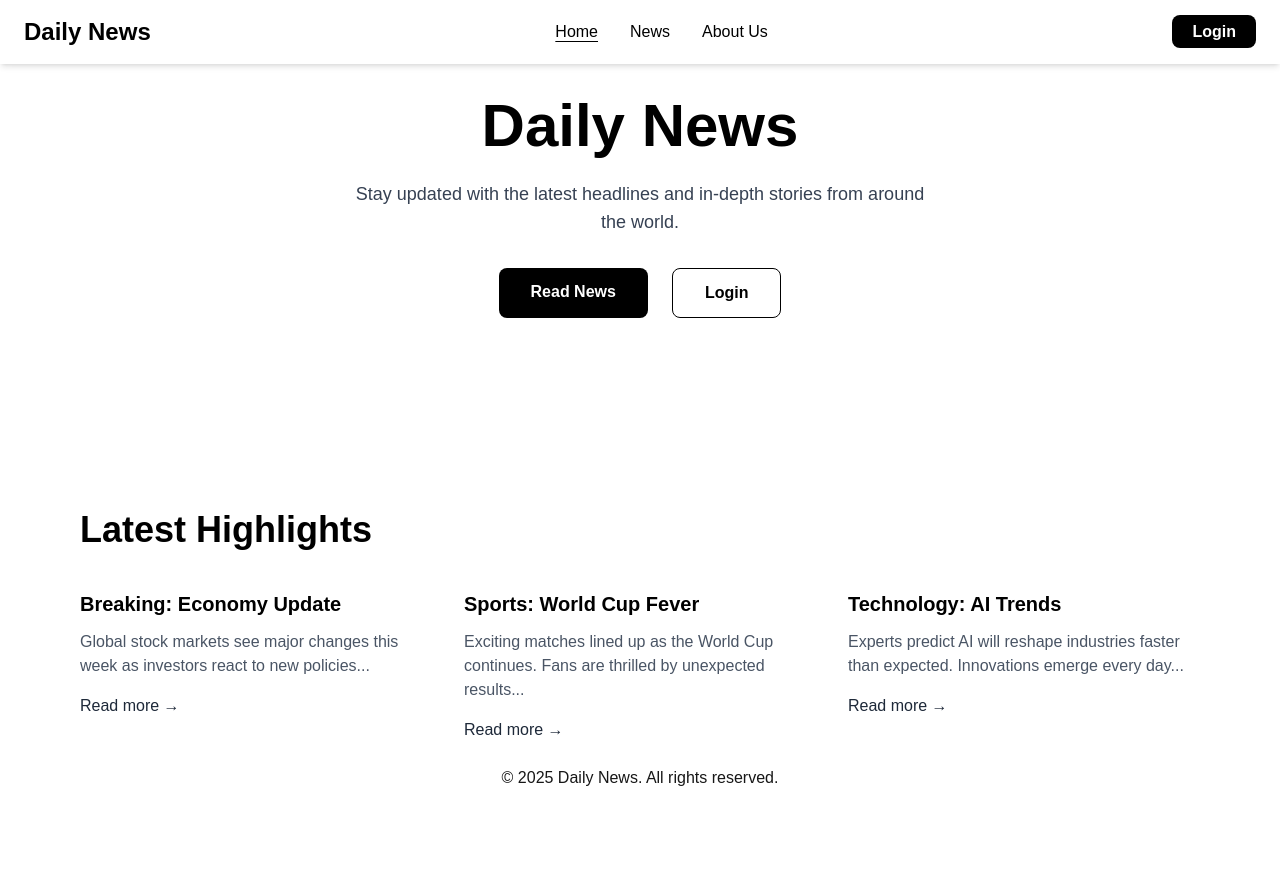
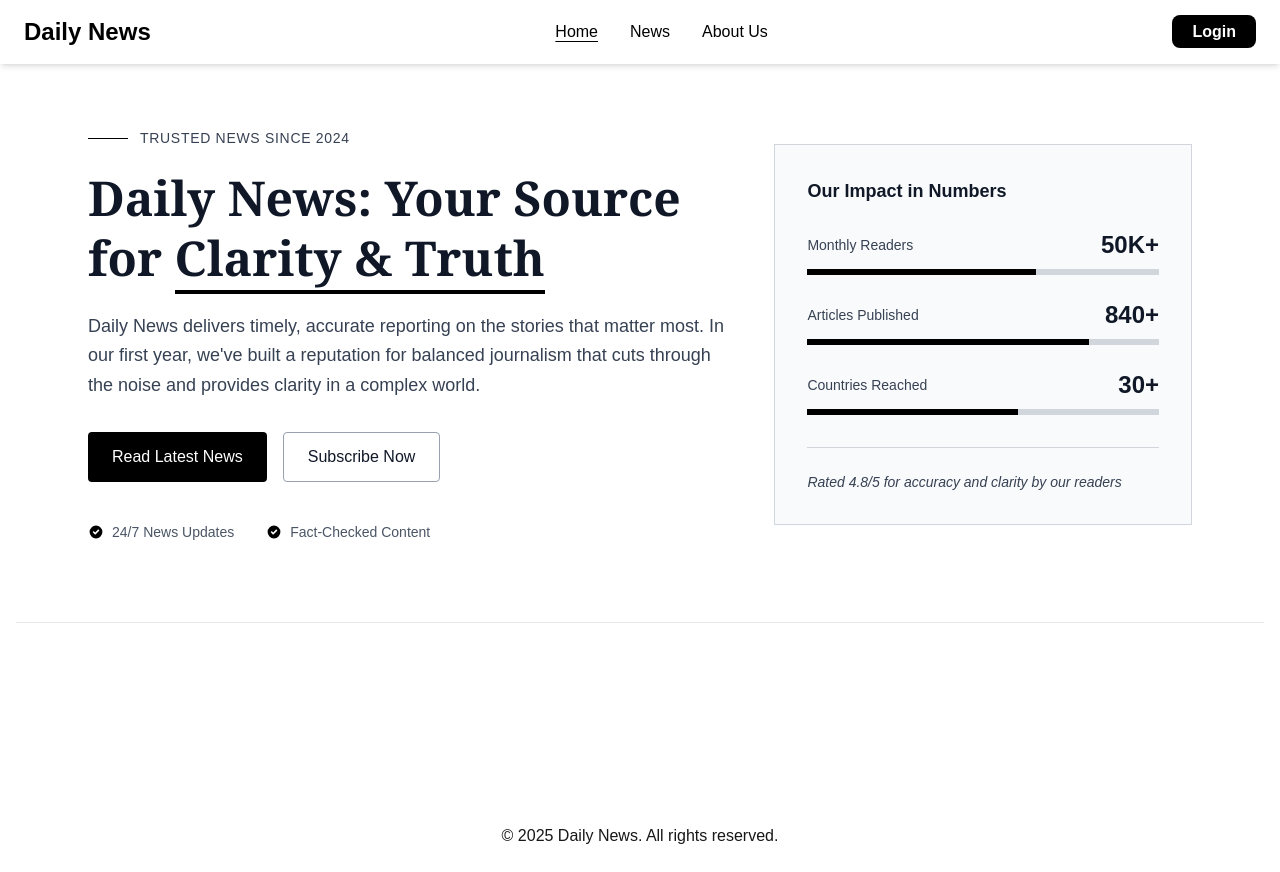
Before and after one commit to touhidtamim/Daily-News, a Next.js app: page / in a window 1280 px wide. Before the commit the page ends 814 px from the top, so only its background shows below. Built offline with nearby package versions, Linux system fonts and the light colour scheme.

Commit message:
added a fancy banner

```diff
--- a/src/app/page.js
+++ b/src/app/page.js
@@ -1,87 +1,10 @@
-import Link from "next/link";
+import HeroSection from "@/components/Hero/page";
 
 export default function Home() {
   return (
-    <div className="space-y-24">
-      {/* Hero Section */}
-      <section className="text-center py-24">
-        <h1 className="text-6xl font-bold text-black">Daily News</h1>
-        <p className="mt-6 text-lg text-gray-700 max-w-xl mx-auto">
-          Stay updated with the latest headlines and in-depth stories from
-          around the world.
-        </p>
-        <div className="mt-8 flex justify-center gap-6">
-          <Link
-            href="/news"
-            className="px-8 py-3 bg-black text-white font-semibold rounded-lg hover:bg-gray-800 transition"
-          >
-            Read News
-          </Link>
-          <Link
-            href="/login"
-            className="px-8 py-3 border border-black text-black font-semibold rounded-lg hover:bg-gray-100 transition"
-          >
-            Login
-          </Link>
-        </div>
-      </section>
-
-      {/* Highlights Section */}
-      <section className="max-w-6xl mx-auto px-4">
-        <h2 className="text-4xl font-semibold mb-10 text-black">
-          Latest Highlights
-        </h2>
-        <div className="grid md:grid-cols-3 gap-8">
-          {/* Sample news cards */}
-          <div className="card hover:shadow-lg transition">
-            <h3 className="font-bold text-xl text-black">
-              Breaking: Economy Update
-            </h3>
-            <p className="text-gray-600 mt-3">
-              Global stock markets see major changes this week as investors
-              react to new policies...
-            </p>
-            <Link
-              href="/news/1"
-              className="mt-4 inline-block text-gray-800 font-medium hover:underline"
-            >
-              Read more →
-            </Link>
-          </div>
-
-          <div className="card hover:shadow-lg transition">
-            <h3 className="font-bold text-xl text-black">
-              Sports: World Cup Fever
-            </h3>
-            <p className="text-gray-600 mt-3">
-              Exciting matches lined up as the World Cup continues. Fans are
-              thrilled by unexpected results...
-            </p>
-            <Link
-              href="/news/2"
-              className="mt-4 inline-block text-gray-800 font-medium hover:underline"
-            >
-              Read more →
-            </Link>
-          </div>
-
-          <div className="card hover:shadow-lg transition">
-            <h3 className="font-bold text-xl text-black">
-              Technology: AI Trends
-            </h3>
-            <p className="text-gray-600 mt-3">
-              Experts predict AI will reshape industries faster than expected.
-              Innovations emerge every day...
-            </p>
-            <Link
-              href="/news/3"
-              className="mt-4 inline-block text-gray-800 font-medium hover:underline"
-            >
-              Read more →
-            </Link>
-          </div>
-        </div>
-      </section>
-    </div>
+    <main className="min-h-screen">
+      {/* Hero section */}
+      <HeroSection />
+    </main>
   );
 }
--- /dev/null
+++ b/src/components/Hero/page.js
@@ -0,0 +1,141 @@
+"use client";
+
+export default function HeroSection() {
+  return (
+    <section className="relative bg-white border-b border-gray-200">
+      <div className="max-w-6xl mx-auto px-6 pt-24 md:pt-32 pb-20">
+        <div className="grid grid-cols-1 md:grid-cols-5 gap-10 items-center">
+          {/* Left content */}
+          <div className="md:col-span-3">
+            <div className="flex items-center mb-5">
+              <div className="w-10 h-px bg-black mr-3"></div>
+              <span className="text-sm font-medium text-gray-700 uppercase tracking-wider">
+                Trusted News Since 2024
+              </span>
+            </div>
+
+            <h1 className="text-4xl md:text-5xl font-serif font-bold text-gray-900 leading-tight">
+              Daily News: Your Source for{" "}
+              <span className="border-b-4 border-black">Clarity & Truth</span>
+            </h1>
+
+            <p className="mt-6 text-lg text-gray-700 leading-relaxed">
+              Daily News delivers timely, accurate reporting on the stories that
+              matter most. In our first year, we've built a reputation for
+              balanced journalism that cuts through the noise and provides
+              clarity in a complex world.
+            </p>
+
+            <div className="mt-8 flex flex-wrap gap-4">
+              <button className="px-6 py-3 bg-black text-white font-medium rounded-sm hover:bg-gray-800 transition-colors">
+                Read Latest News
+              </button>
+              <button className="px-6 py-3 bg-white text-gray-900 font-medium border border-gray-400 rounded-sm hover:bg-gray-50 transition-colors">
+                Subscribe Now
+              </button>
+            </div>
+
+            <div className="mt-10 flex items-center space-x-8 text-sm text-gray-600">
+              <div className="flex items-center">
+                <svg
+                  className="w-4 h-4 text-black mr-2"
+                  fill="currentColor"
+                  viewBox="0 0 20 20"
+                >
+                  <path
+                    fillRule="evenodd"
+                    d="M10 18a8 8 0 100-16 8 8 0 000 16zm3.707-9.293a1 1 0 00-1.414-1.414L9 10.586 7.707 9.293a1 1 0 00-1.414 1.414l2 2a1 1 0 001.414 0l4-4z"
+                    clipRule="evenodd"
+                  />
+                </svg>
+                24/7 News Updates
+              </div>
+              <div className="flex items-center">
+                <svg
+                  className="w-4 h-4 text-black mr-2"
+                  fill="currentColor"
+                  viewBox="0 0 20 20"
+                >
+                  <path
+                    fillRule="evenodd"
+                    d="M10 18a8 8 0 100-16 8 8 0 000 16zm3.707-9.293a1 1 0 00-1.414-1.414L9 10.586 7.707 9.293a1 1 0 00-1.414 1.414l2 2a1 1 0 001.414 0l4-4z"
+                    clipRule="evenodd"
+                  />
+                </svg>
+                Fact-Checked Content
+              </div>
+            </div>
+          </div>
+
+          {/* Right content - stats */}
+          <div className="md:col-span-2">
+            <div className="bg-gray-50 p-8 border border-gray-300">
+              <h3 className="text-lg font-semibold text-gray-900 mb-6">
+                Our Impact in Numbers
+              </h3>
+
+              <div className="space-y-6">
+                <div>
+                  <div className="flex justify-between items-center mb-2">
+                    <span className="text-sm text-gray-700">
+                      Monthly Readers
+                    </span>
+                    <span className="text-2xl font-bold text-gray-900">
+                      50K+
+                    </span>
+                  </div>
+                  <div className="w-full bg-gray-300 h-1.5">
+                    <div
+                      className="bg-black h-1.5"
+                      style={{ width: "65%" }}
+                    ></div>
+                  </div>
+                </div>
+
+                <div>
+                  <div className="flex justify-between items-center mb-2">
+                    <span className="text-sm text-gray-700">
+                      Articles Published
+                    </span>
+                    <span className="text-2xl font-bold text-gray-900">
+                      840+
+                    </span>
+                  </div>
+                  <div className="w-full bg-gray-300 h-1.5">
+                    <div
+                      className="bg-black h-1.5"
+                      style={{ width: "80%" }}
+                    ></div>
+                  </div>
+                </div>
+
+                <div>
+                  <div className="flex justify-between items-center mb-2">
+                    <span className="text-sm text-gray-700">
+                      Countries Reached
+                    </span>
+                    <span className="text-2xl font-bold text-gray-900">
+                      30+
+                    </span>
+                  </div>
+                  <div className="w-full bg-gray-300 h-1.5">
+                    <div
+                      className="bg-black h-1.5"
+                      style={{ width: "60%" }}
+                    ></div>
+                  </div>
+                </div>
+              </div>
+
+              <div className="mt-8 pt-6 border-t border-gray-300">
+                <p className="text-sm text-gray-700 italic">
+                  Rated 4.8/5 for accuracy and clarity by our readers
+                </p>
+              </div>
+            </div>
+          </div>
+        </div>
+      </div>
+    </section>
+  );
+}
```
